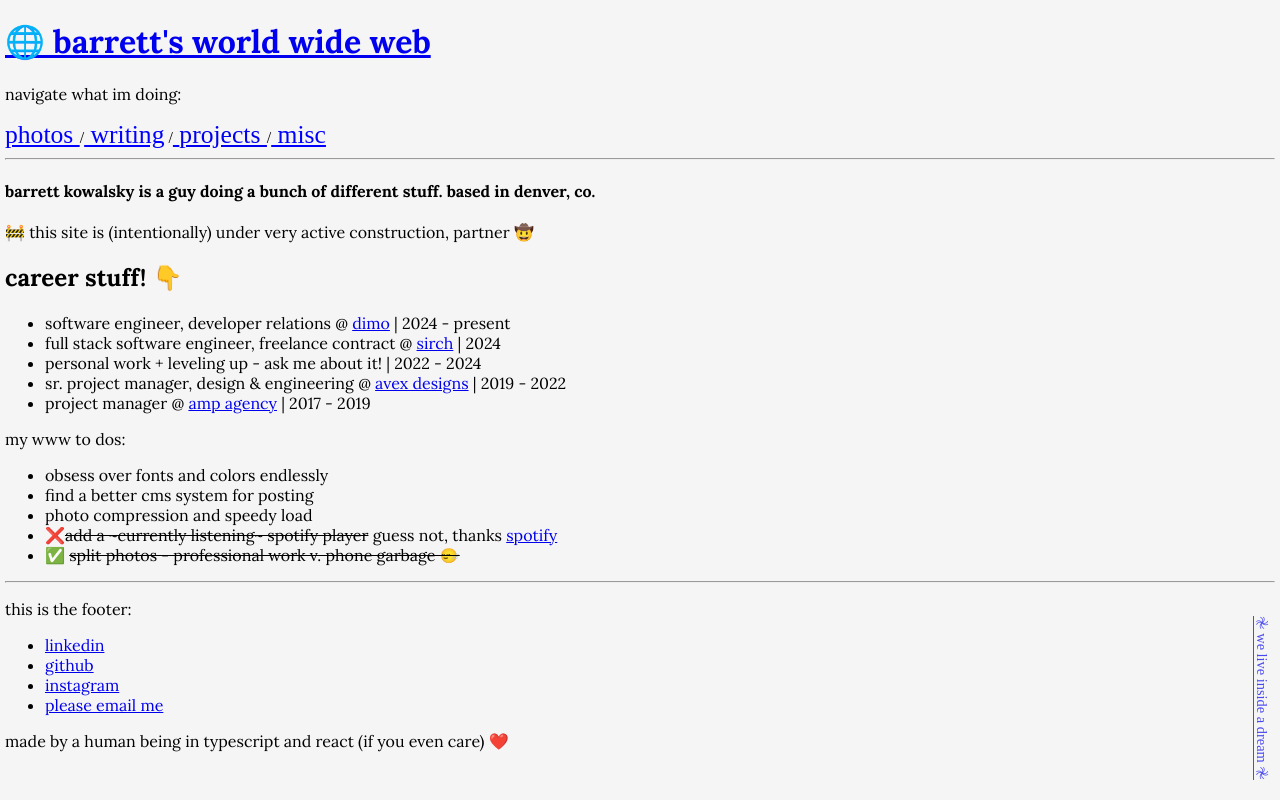
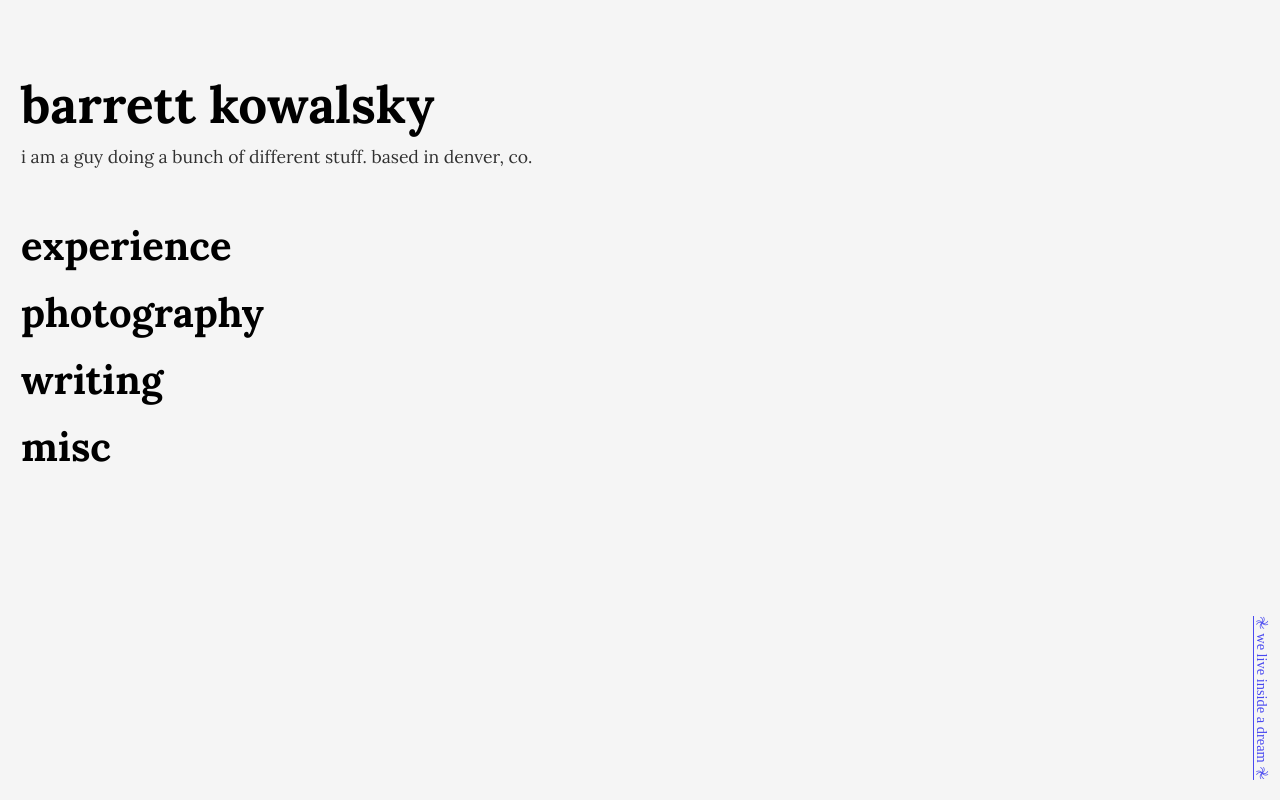
Before and after one commit to barrettk8090/barretts-world-wide-web, a React (Vite) app: page / in a window 1280 px wide. Built offline with nearby package versions, Linux system fonts and the light colour scheme.

Commit message:
homepage cleanup

```diff
--- a/src/App.css
+++ b/src/App.css
@@ -19,6 +19,146 @@ h1, h2, h3, h4, h5, h6, p, li, button {
     font-size:1.6rem;
     text-decoration: underline;
     color:blue;
+}
+
+/* Home back link */
+.home-back-link {
+    display: inline-block;
+    font-family: "Lora";
+    font-size: 0.9rem;
+    color: inherit;
+    text-decoration: none;
+    padding: 0.5rem;
+    opacity: 0.7;
+    transition: opacity 0.2s ease;
+}
+
+.home-back-link:hover {
+    opacity: 1;
+}
+
+/* Home Page Styles */
+.home-container {
+    max-width: 600px;
+    margin: 0 ;
+    padding: 2rem 1rem;
+}
+
+.home-header {
+    margin-bottom: 3rem;
+}
+
+.home-header h1 {
+    font-size: 3.2rem;
+    margin-bottom: 0.5rem;
+}
+
+.home-tagline {
+    font-size: 1.1rem;
+    opacity: 0.8;
+    margin: 0;
+}
+
+.home-nav {
+    display: flex;
+    flex-direction: column;
+    gap: 0.5rem;
+}
+
+.home-nav-item {
+    position: relative;
+}
+
+.home-nav-item > a {
+    text-decoration: none;
+    color: inherit;
+}
+
+.home-heading {
+    font-size: 2.5rem;
+    margin: 0;
+    padding: 0.25rem 0;
+    cursor: pointer;
+    transition: opacity 0.2s ease;
+    text-decoration: none;
+    color: inherit;
+    display: block;
+}
+
+.home-heading:hover {
+    opacity: 0.6;
+}
+
+.home-heading.expandable {
+    position: relative;
+}
+
+.home-heading.expandable::after {
+    margin-left: 0.5rem;
+    font-size: 1.5rem;
+    transition: transform 0.3s ease;
+    display: inline-block;
+}
+
+
+/* Submenu with smooth animation */
+.home-submenu {
+    display: grid;
+    grid-template-rows: 0fr;
+    transition: grid-template-rows 0.3s ease-out;
+    overflow: hidden;
+}
+
+.home-submenu.open {
+    grid-template-rows: 1fr;
+}
+
+.home-submenu > a {
+    min-height: 0;
+    overflow: hidden;
+}
+
+.home-submenu a {
+    display: block;
+    font-size: 1.4rem;
+    padding: 0.4rem 0 0.4rem 1.5rem;
+    color: blue;
+    text-decoration: underline;
+    transition: opacity 0.2s ease;
+    font-family: "Lora";
+}
+
+.home-submenu a:hover {
+    opacity: 0.6;
+}
+
+/* Better animation using inner wrapper */
+.home-submenu {
+    display: block;
+    max-height: 0;
+    overflow: hidden;
+    transition: max-height 0.35s ease-out, opacity 0.25s ease-out;
+    opacity: 0;
+}
+
+.home-submenu.open {
+    max-height: 300px;
+    opacity: 1;
+    transition: max-height 0.35s ease-in, opacity 0.25s ease-in;
+}
+
+@media (max-width: 480px) {
+    .home-header h1 {
+        font-size: 2rem;
+    }
+
+    .home-heading {
+        font-size: 2rem;
+    }
+
+    .home-submenu a {
+        font-size: 1.2rem;
+    }
 }
 
 .dream-container {
--- a/src/App.tsx
+++ b/src/App.tsx
@@ -6,6 +6,8 @@ import {
   Routes,
   Route,
   Outlet,
+  Link,
+  useLocation,
 } from "react-router-dom";
 
 
@@ -25,11 +27,16 @@ import Donate from './pages/Donate/Donate';
 import TheDream from './pages/The-Dream/TheDream';
 
 function MainLayout() {
+  const location = useLocation();
+  const isHome = location.pathname === '/';
+
   return (
     <>
-      <Navbar />
+      {!isHome && (
+        <Link to="/" className="home-back-link">HOME</Link>
+      )}
       <Outlet />
-      <Footer />
+      {/* <Footer /> */}
     </>
   );
 }
--- a/src/components/Experience.tsx
+++ b/src/components/Experience.tsx
@@ -1,7 +1,7 @@
 export default function Experience() {
     return (
         <div>
-            <h2>career stuff! 👇</h2>
+            <h1>career</h1>
             <ul>
                 <li>software engineer, developer relations @ <a target="_blank" href="https://www.dimo.org/">dimo</a> | 2024 - present</li>
                 <li>full stack software engineer, freelance contract @ <a target="_blank" href="https://www.sirch.ai/">sirch</a> | 2024 </li>
--- a/src/components/Home.tsx
+++ b/src/components/Home.tsx
@@ -1,16 +1,91 @@
-import Experience from "./Experience"
-import Tasks from "./Tasks"
+import { useState } from "react"
+import { Link } from "react-router-dom"
 import Dreaming from "./Dreaming"
 
-export default function Home(){
-    return(
-        <div>
-            <h4>barrett kowalsky is a guy doing a bunch of different stuff. based in denver, co.</h4>
-            <p>🚧 this site is (intentionally) under very active construction, partner 🤠 </p>
-            <Experience/>
-            <Tasks/>
-            <Dreaming/>
+export default function Home() {
+    const [openPhotos, setOpenPhotos] = useState(false)
+    const [openWriting, setOpenWriting] = useState(false)
+    const [openMisc, setOpenMisc] = useState(false)
+
+    function toggleSection(section: 'photos' | 'writing' | 'misc') {
+        if (section === 'photos') {
+            setOpenPhotos(!openPhotos)
+            setOpenWriting(false)
+            setOpenMisc(false)
+        } else if (section === 'writing') {
+            setOpenWriting(!openWriting)
+            setOpenPhotos(false)
+            setOpenMisc(false)
+        } else if (section === 'misc') {
+            setOpenMisc(!openMisc)
+            setOpenPhotos(false)
+            setOpenWriting(false)
+        }
+    }
+
+    return (
+        <div className="home-container">
+            <header className="home-header">
+                <h1>barrett kowalsky</h1>
+                <p className="home-tagline">i am a guy doing a bunch of different stuff. based in denver, co.</p>
+            </header>
+
+            <nav className="home-nav">
+                {/* Experience - Direct Link */}
+                <div className="home-nav-item">
+                    <Link to="/projects">
+                        <h2 className="home-heading">experience</h2>
+                    </Link>
+                </div>
+
+                {/* Photography - Expandable */}
+                <div className="home-nav-item">
+                    <h2
+                        className={`home-heading expandable ${openPhotos ? 'open' : ''}`}
+                        onClick={() => toggleSection('photos')}
+                    >
+                        photography
+                    </h2>
+                    <div className={`home-submenu ${openPhotos ? 'open' : ''}`}>
+                        <Link to="/photography">photography</Link>
+                        <Link to="/camera-roll">camera roll</Link>
+                    </div>
+                </div>
+
+                {/* Writing - Expandable */}
+                <div className="home-nav-item">
+                    <h2
+                        className={`home-heading expandable ${openWriting ? 'open' : ''}`}
+                        onClick={() => toggleSection('writing')}
+                    >
+                        writing
+                    </h2>
+                    <div className={`home-submenu ${openWriting ? 'open' : ''}`}>
+                        <Link to="/blog">blog</Link>
+                        <Link to="/fiction">fiction</Link>
+                        <Link to="/dev-content">developer content</Link>
+                        <a href="https://github.com/barrettk8090" target="_blank" rel="noopener noreferrer">code</a>
+                    </div>
+                </div>
+
+                {/* Misc - Expandable */}
+                <div className="home-nav-item">
+                    <h2
+                        className={`home-heading expandable ${openMisc ? 'open' : ''}`}
+                        onClick={() => toggleSection('misc')}
+                    >
+                        misc
+                    </h2>
+                    <div className={`home-submenu ${openMisc ? 'open' : ''}`}>
+                        {/* <Link to="/learning">i'm learning</Link> */}
+                        <Link to="/watching">i'm watching</Link>
+                        <Link to="/reading">i'm reading</Link>
+                        <Link to="/searching">i'm searching</Link>
+                    </div>
+                </div>
+            </nav>
+
+            <Dreaming />
         </div>
-
     )
 }
--- a/src/pages/Projects/Projects.tsx
+++ b/src/pages/Projects/Projects.tsx
@@ -1,5 +1,6 @@
 import './Projects.css'
 import ProjectModule from "../../components/ProjectModule"
+import Experience from '../../components/Experience'
 
 
 export interface Project {
@@ -38,6 +39,7 @@ export default function Projects(){
 
     return(
         <div>
+            <Experience/>
             <h1>projects</h1>
             <p>These are some of the programming projects I've worked on recently (more soon):</p>
             <div className="project-container">
--- a/src/pages/Reading/Reading.tsx
+++ b/src/pages/Reading/Reading.tsx
@@ -201,11 +201,20 @@ const books2025:Array<Book> = [
 
 const books2026:Array<Book> = [
     {
+        title: "Wizard and Glass, The Dark Tower #4",
+        author: "Stephen King",
+        image: "https://m.media-amazon.com/images/S/compressed.photo.goodreads.com/books/1309203148i/534678.jpg",
+        currentlyReading: true,
+        // rating: 5,
+        commentary:"",
+        order: 3,
+    },
+    {
         title: "The Waste Lands, The Dark Tower #3",
         author: "Stephen King",
         image: "https://m.media-amazon.com/images/S/compressed.photo.goodreads.com/books/1554304745i/94767.jpg",
-        currentlyReading: true,
-        // rating: 5,
+        currentlyReading: false,
+        rating: 5,
         commentary:"",
         order: 2,
     },
```
